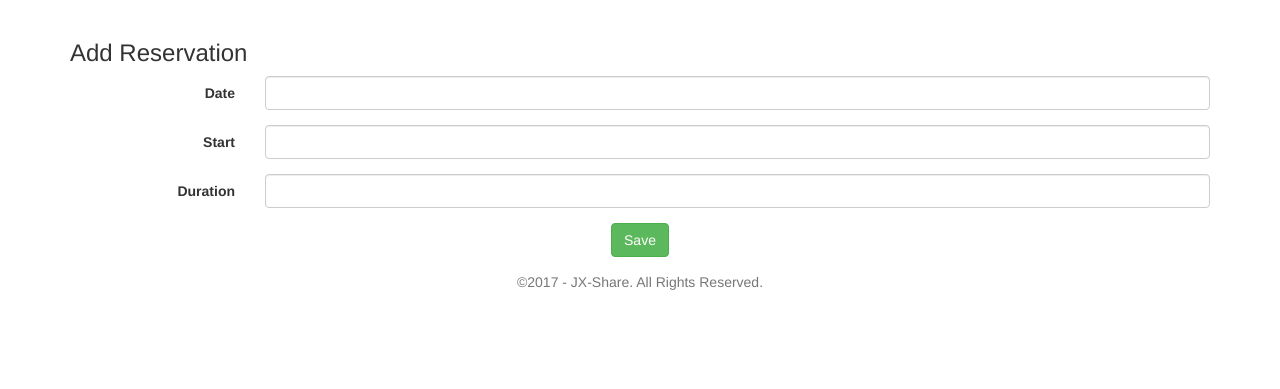
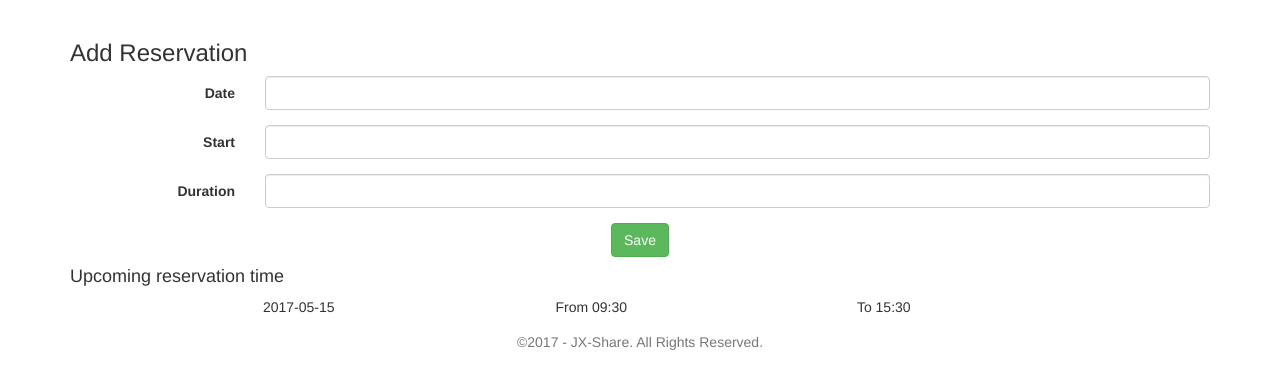
Before and after one commit to jiweix/open-everything, a Flask app: page /resources/2/add_reservation in a window 1280 px wide. Shown: the part 52-441 px from the top of the page. Run offline with Flask 2, Linux system fonts and the light colour scheme; a user stored in the database is signed in; data comes from the database, SQL or seed files in the repository; some libraries are stand-ins or nearby versions.

Commit message:
add future reservation for res in add reservation view

```diff
--- a/app/server.py
+++ b/app/server.py
@@ -39,11 +39,17 @@ def unauthorized():
 @app.errorhandler(404)
 def page_not_found(e):
 
-    return render_template('404.html', code=404, index_page=not current_user.is_authenticated)
+    return render_template(
+        '404.html',
+        code=404,
+        index_page=not current_user.is_authenticated)
 
 @app.errorhandler(500)
 def page_not_found(e):
-    return render_template('404.html', code=500, index_page=not current_user.is_authenticated)
+    return render_template(
+        '404.html',
+        code=500,
+        index_page=not current_user.is_authenticated)
 # --------------------- End of App configuration ---------------------
 
 # --------------------- User management ------------------------------
@@ -54,11 +60,18 @@ def page_not_found(e):
 def register():
     if request.method == 'GET':
         print "register template"
-        return render_template('login.html', message="Please Register", button="Register", index_page=True)
+        return render_template(
+            'login.html',
+            message="Please Register",
+            button="Register",
+            index_page=True)
     data = request.form.to_dict(flat=True)
     user = User.query.filter_by(email=data['email']).first()
     if user is not None:
-        return render_template('login.html', message="Please Register, Email already taken", button="Register")
+        return render_template(
+            'login.html',
+            message="Please Register, Email already taken",
+            button="Register")
     user = User(data['email'] , bcrypt.generate_password_hash(data['password']))
     db.session.add(user)
     db.session.commit()
@@ -73,7 +86,11 @@ def login():
     if request.method == 'GET':
         if current_user.is_authenticated:
             return redirect(url_for('.list'))
-        return render_template('login.html', message="Please Login", button="Login", index_page=True)
+        return render_template(
+            'login.html',
+            message="Please Login",
+            button="Login",
+            index_page=True)
     data = request.form.to_dict(flat=True)
     user = User.query.filter_by(email=data['email']).first()
     if user is None or not bcrypt.check_password_hash(user.passhash, data['password']):
@@ -179,7 +196,11 @@ def edit_resources(id):
     tag_str = ''
     for tag in resource.tags:
         tag_str += tag.value + " "
-    return render_template("form.html", action="Edit", resource=resource, tag=tag_str[:-1])
+    return render_template(
+        "form.html",
+        action="Edit",
+        resource=resource,
+        tag=tag_str[:-1])
 
 ######################################################################
 # Edit a resource (POST)
@@ -240,8 +261,17 @@ def get_res(id):
 @app.route('/resources/<int:id>/add_reservation', methods=['GET', 'POST'])
 @login_required
 def add_res(id):
+    resource = Resource.query.get(id)
+    if resource is None:
+        raise NotFound("resource with id '{}' was not found.".format(id))
+    reservations = [res for res in resource.reservations if res.end_time > datetime.now()]
+    reservations.sort(key=lambda x: x.start_time)
     if request.method == 'GET':
-        return render_template('form_res.html', action="Add", message="")
+        return render_template(
+            'form_res.html',
+            action="Add",
+            message="",
+            reservations=reservations)
     data = request.form.to_dict(flat=True)
     try:
         date = [int(x) for x in data['date'].split('-')]
@@ -251,16 +281,20 @@ def add_res(id):
         data['start_time'] = datetime(date[0], date[1], date[2], start[0], start[1])
         data['end_time'] = datetime(date[0], date[1], date[2], end[0], end[1])
     except:
-        return render_template('form_res.html', action="Add", message="Time Input Invalid")
-    # TODO more check about reservation could be made in that period of time should be performed
-    resource = Resource.query.get(id)
+        return render_template(
+            'form_res.html',
+            action="Add",
+            message="Time Input Invalid",
+            reservations=reservations)
     message = valid_res(data['start_time'], data['end_time'], resource)
     if message != "":
-        return render_template('form_res.html', action="Add", message=message)
+        return render_template(
+            'form_res.html',
+            action="Add",
+            message=message,
+            reservations=reservations)
     data['user_id'] = current_user.id
     data['resource_id'] = id
-    if resource is None:
-        raise NotFound("resource with id '{}' was not found.".format(id))
     data['resource_name'] = resource.name
     resource.last_reserve_time = datetime.now()
     reservation = Reservation()
@@ -280,7 +314,28 @@ def get_res_for_resource(id):
     if resource is None:
         raise NotFound("resource with id '{}' was not found.".format(id))
     reservations = [res for res in resource.reservations if res.end_time > datetime.now()]
-    return render_template("list_res.html", reservations=reservations, resource=resource)
+    return render_template(
+        "list_res.html",
+        reservations=reservations,
+        resource=resource)
+
+######################################################################
+# Get json reservations for one resource for calendar
+######################################################################
+@app.route('/resources/<int:id>/get_reservations_object', methods=['GET'])
+@login_required
+def get_res_for_resource_json(id):
+    resource = Resource.query.get(id)
+    if resource is None:
+        raise NotFound("resource with id '{}' was not found.".format(id))
+    reservations = [res for res in resource.reservations if res.end_time > datetime.now()]
+    reservations.sort(key=lambda x: x.start_time)
+    results = []
+    for res in reservations:
+        results.append({"title" : res.id,
+                        "start" : res.start_time.strftime("%Y-%m-%dT%H:%M:%S"),
+                        "end" : res.end_time.strftime("%Y-%m-%dT%H:%M:%S")})
+    return make_response(jsonify(results), 200)
 
 ######################################################################
 # Delete a reservation
@@ -319,7 +374,10 @@ def get_user(id):
     resources.sort(key=lambda x: x.last_reserve_time, reverse=True)
     reservations = [res for res in user.reservations if res.end_time > datetime.now()]
     reservations.sort(key=lambda x: x.start_time)
-    return render_template("list_user_info.html", resources=resources, reservations=reservations)
+    return render_template(
+        "list_user_info.html",
+        resources=resources,
+        reservations=reservations)
 
 ######################################################################
 # Generate RSS for a resource
@@ -353,7 +411,8 @@ def valid_res(start, end, resource):
     res_end = [int(x) for x in resource.available_end.split(':')]
     if start < datetime.now():
         return "Start time can't be in the past"
-    if start.hour < res_start[0] or (start.hour == res_start[0] and start.minute < res_start[1]):
+    if start.hour < res_start[0] or \
+        (start.hour == res_start[0] and start.minute < res_start[1]):
         return "Start time is before the resource available start"
     if end.hour > res_end[0] or (end.hour == res_end[0] and end.minute > res_end[1]):
         return "End time is after the resource available end"
--- a/app/templates/base.html
+++ b/app/templates/base.html
@@ -5,13 +5,14 @@
     <meta charset="utf-8">
     <meta name="viewport" content="width=device-width, initial-scale=1">
     <link rel="stylesheet" href="//maxcdn.bootstrapcdn.com/bootstrap/3.3.2/css/bootstrap.min.css">
-    <script type="text/javascript" src="https://ajax.googleapis.com/ajax/libs/jquery/1.11.1/jquery.min.js"></script>
+    <script type="text/javascript" src="https://cdnjs.cloudflare.com/ajax/libs/jquery/3.2.1/jquery.min.js"></script>
 
     <script type="text/javascript" src="/static/jquery.timepicker.js"></script>
     <link rel="stylesheet" type="text/css" href="/static/jquery.timepicker.css" />
 
     <script type="text/javascript" src="/static/bootstrap-datepicker.js"></script>
     <link rel="stylesheet" type="text/css" href="/static/bootstrap-datepicker.css" />
+
   </head>
   <body>
     <div class="navbar navbar-default">
--- a/app/templates/form.html
+++ b/app/templates/form.html
@@ -2,6 +2,7 @@
 {% extends "base.html" %}
 
 {% block content %}
+<div>
 <h3>{{action}} resource</h3>
 <hr />
 <form method="POST" enctype="multipart/form-data">
@@ -51,6 +52,9 @@
     </div>
   </div>
 </form>
+</div>
+
+
 <script>
     $(function() {
         $('#available_start').timepicker({ 'timeFormat': 'H:i' });
--- a/app/templates/form_res.html
+++ b/app/templates/form_res.html
@@ -2,6 +2,7 @@
 {% extends "base.html" %}
 
 {% block content %}
+<div>
 <h3>{{action}} Reservation</h3>
 {% if message != "" %}
 <div class="alert alert-danger" role="alert">
@@ -39,6 +40,24 @@
     <button type="submit" class="btn btn-success">Save</button>
   </div>
 </form>
+</div>
+<div>
+  <h4>Upcoming reservation time</h4>
+  {% for res in reservations %}
+  <div class="row text-center">
+    <div class="col-md-1"></div>
+    <div class="col-md-3">
+      {{res.start_time.strftime("%Y-%m-%d")}}
+    </div>
+    <div class="col-md-3">
+      From {{res.start_time.strftime("%H:%M")}}
+    </div>
+    <div class="col-md-3">
+      To {{res.end_time.strftime("%H:%M")}}
+    </div>
+  </div>
+  {% endfor %}
+</div>
 <script>
     $(function() {
         $('.time').timepicker({
```
